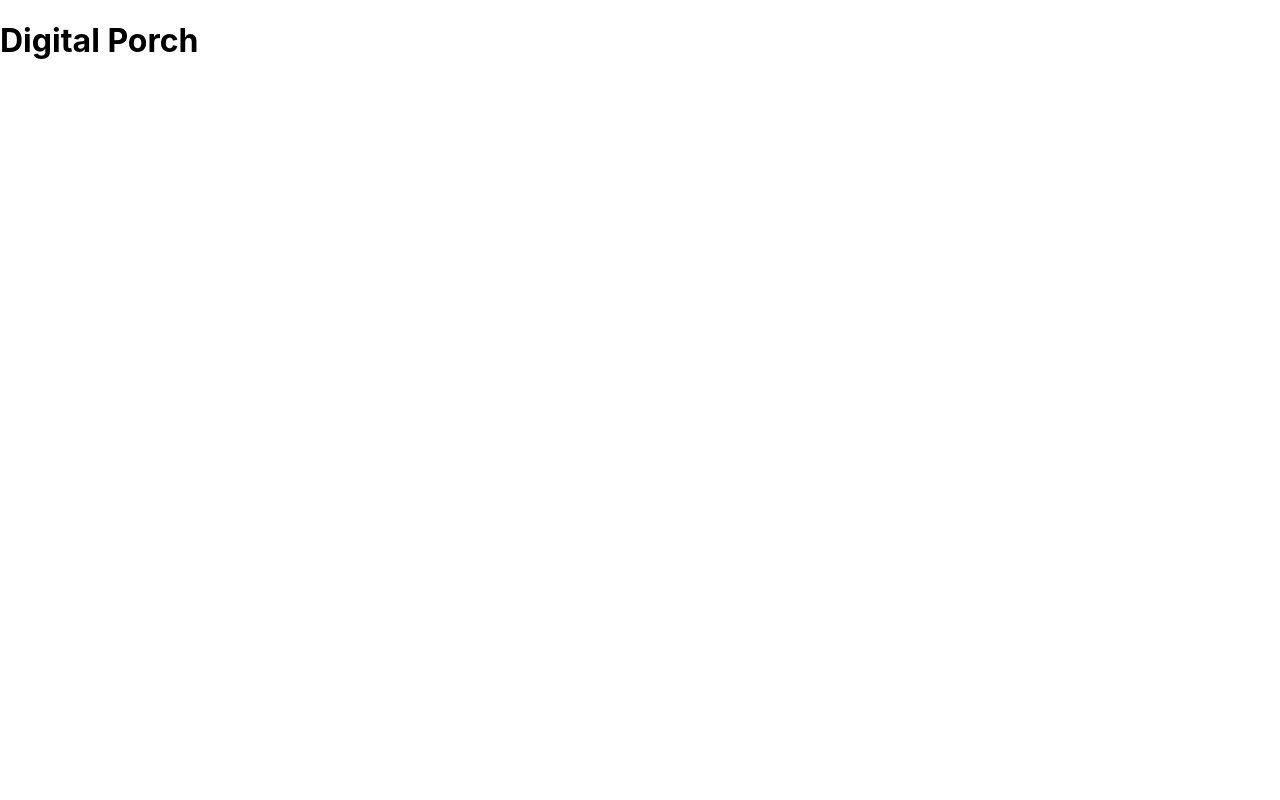
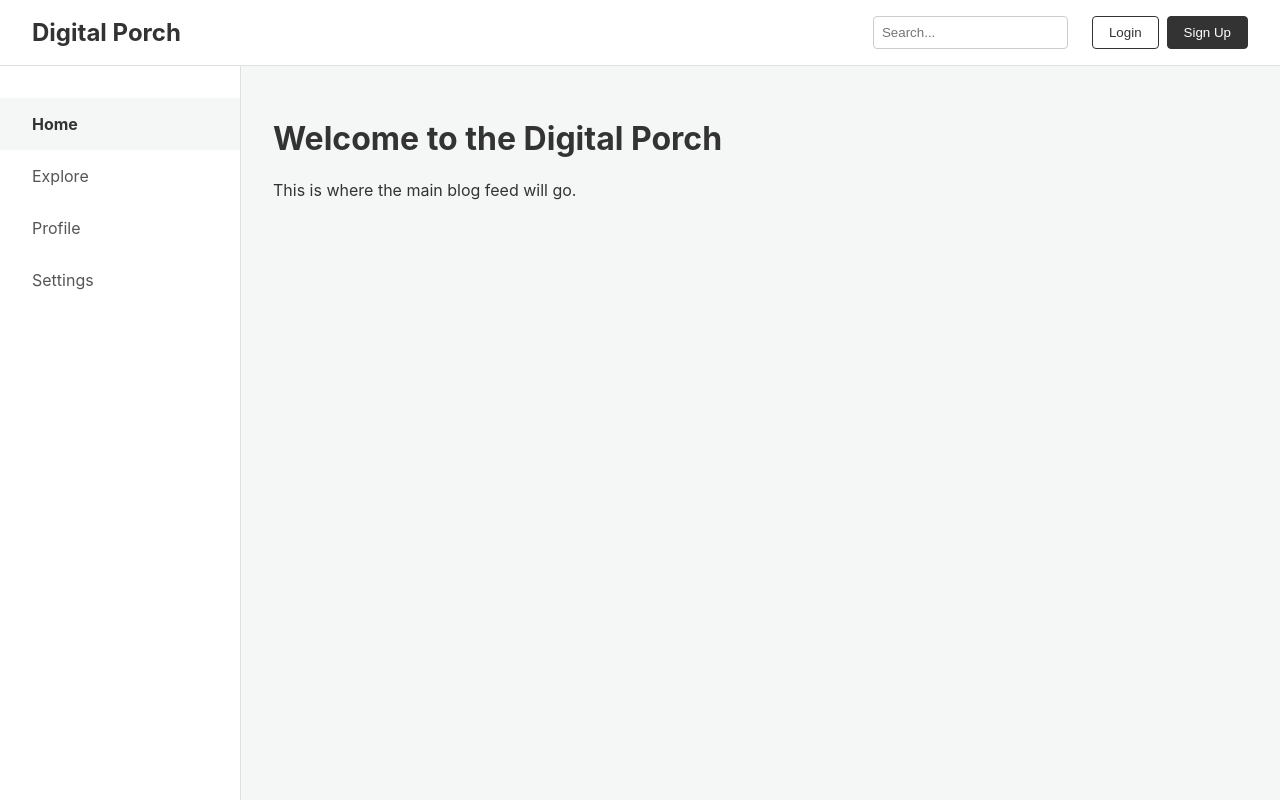
Before and after one commit to lohitaksha06/Digital-porch, a React (Vite) app in the folder frontend/: page / in a window 1280 px wide. Built offline with nearby package versions, Linux system fonts and the light colour scheme.

Commit message:
all node modules and working home page

```diff
--- a/frontend/src/App.tsx
+++ b/frontend/src/App.tsx
@@ -1,9 +1,10 @@
+import HomePage from './pages/HomePage';
+import './styles/main.css';
+
 function App() {
   return (
-    <>
-      <h1>Digital Porch</h1>
-    </>
-  )
+    <HomePage />
+  );
 }
 
-export default App
+export default App;
--- /dev/null
+++ b/frontend/src/components/Navbar.tsx
@@ -0,0 +1,19 @@
+import React from 'react';
+import '../styles/main.css';
+
+const Navbar: React.FC = () => {
+  return (
+    <nav className="navbar">
+      <div className="navbar-brand">
+        <a href="/">Digital Porch</a>
+      </div>
+      <div className="navbar-menu">
+        <input type="text" placeholder="Search..." className="search-bar" />
+        <button className="nav-button">Login</button>
+        <button className="nav-button primary">Sign Up</button>
+      </div>
+    </nav>
+  );
+};
+
+export default Navbar;
--- /dev/null
+++ b/frontend/src/components/Sidebar.tsx
@@ -0,0 +1,17 @@
+import React from 'react';
+import '../styles/main.css';
+
+const Sidebar: React.FC = () => {
+  return (
+    <aside className="sidebar">
+      <div className="sidebar-menu">
+        <a href="/" className="menu-item active">Home</a>
+        <a href="/explore" className="menu-item">Explore</a>
+        <a href="/profile" className="menu-item">Profile</a>
+        <a href="/settings" className="menu-item">Settings</a>
+      </div>
+    </aside>
+  );
+};
+
+export default Sidebar;
--- /dev/null
+++ b/frontend/src/pages/HomePage.tsx
@@ -0,0 +1,21 @@
+import React from 'react';
+import Navbar from '../components/Navbar';
+import Sidebar from '../components/Sidebar';
+import '../styles/main.css';
+
+const HomePage: React.FC = () => {
+  return (
+    <div className="app-container">
+      <Navbar />
+      <div className="main-content">
+        <Sidebar />
+        <div className="content-area">
+          <h1>Welcome to the Digital Porch</h1>
+          <p>This is where the main blog feed will go.</p>
+        </div>
+      </div>
+    </div>
+  );
+};
+
+export default HomePage;
--- /dev/null
+++ b/frontend/src/styles/main.css
@@ -0,0 +1,109 @@
+/* Basic Reset & Typography */
+body {
+  margin: 0;
+  font-family: -apple-system, BlinkMacSystemFont, 'Segoe UI', 'Roboto', 'Oxygen',
+    'Ubuntu', 'Cantarell', 'Fira Sans', 'Droid Sans', 'Helvetica Neue',
+    sans-serif;
+  -webkit-font-smoothing: antialiased;
+  -moz-osx-font-smoothing: grayscale;
+  background-color: #f4f7f6;
+  color: #333;
+}
+
+/* App Container */
+.app-container {
+  display: flex;
+  flex-direction: column;
+  height: 100vh;
+}
+
+/* Navbar */
+.navbar {
+  display: flex;
+  justify-content: space-between;
+  align-items: center;
+  padding: 1rem 2rem;
+  background-color: #fff;
+  border-bottom: 1px solid #e0e0e0;
+}
+
+.navbar-brand a {
+  font-size: 1.5rem;
+  font-weight: bold;
+  color: #333;
+  text-decoration: none;
+}
+
+.navbar-menu {
+  display: flex;
+  align-items: center;
+}
+
+.search-bar {
+  padding: 0.5rem;
+  border: 1px solid #ccc;
+  border-radius: 4px;
+  margin-right: 1rem;
+}
+
+.nav-button {
+  padding: 0.5rem 1rem;
+  border: 1px solid #333;
+  background-color: transparent;
+  color: #333;
+  border-radius: 4px;
+  cursor: pointer;
+  margin-left: 0.5rem;
+  transition: all 0.3s ease;
+}
+
+.nav-button.primary {
+  background-color: #333;
+  color: #fff;
+}
+
+.nav-button:hover {
+  background-color: #333;
+  color: #fff;
+}
+
+/* Main Content Layout */
+.main-content {
+  display: flex;
+  flex: 1;
+}
+
+/* Sidebar */
+.sidebar {
+  width: 240px;
+  background-color: #fff;
+  border-right: 1px solid #e0e0e0;
+  padding: 2rem 0;
+}
+
+.sidebar-menu {
+  display: flex;
+  flex-direction: column;
+}
+
+.menu-item {
+  padding: 1rem 2rem;
+  color: #555;
+  text-decoration: none;
+  display: block;
+  transition: background-color 0.3s ease;
+}
+
+.menu-item.active,
+.menu-item:hover {
+  background-color: #f4f7f6;
+  color: #333;
+  font-weight: bold;
+}
+
+/* Content Area */
+.content-area {
+  flex: 1;
+  padding: 2rem;
+  overflow-y: auto;
+}
```
Also changed, not shown: 1 other file (tests, documents, lock files or other folders).
